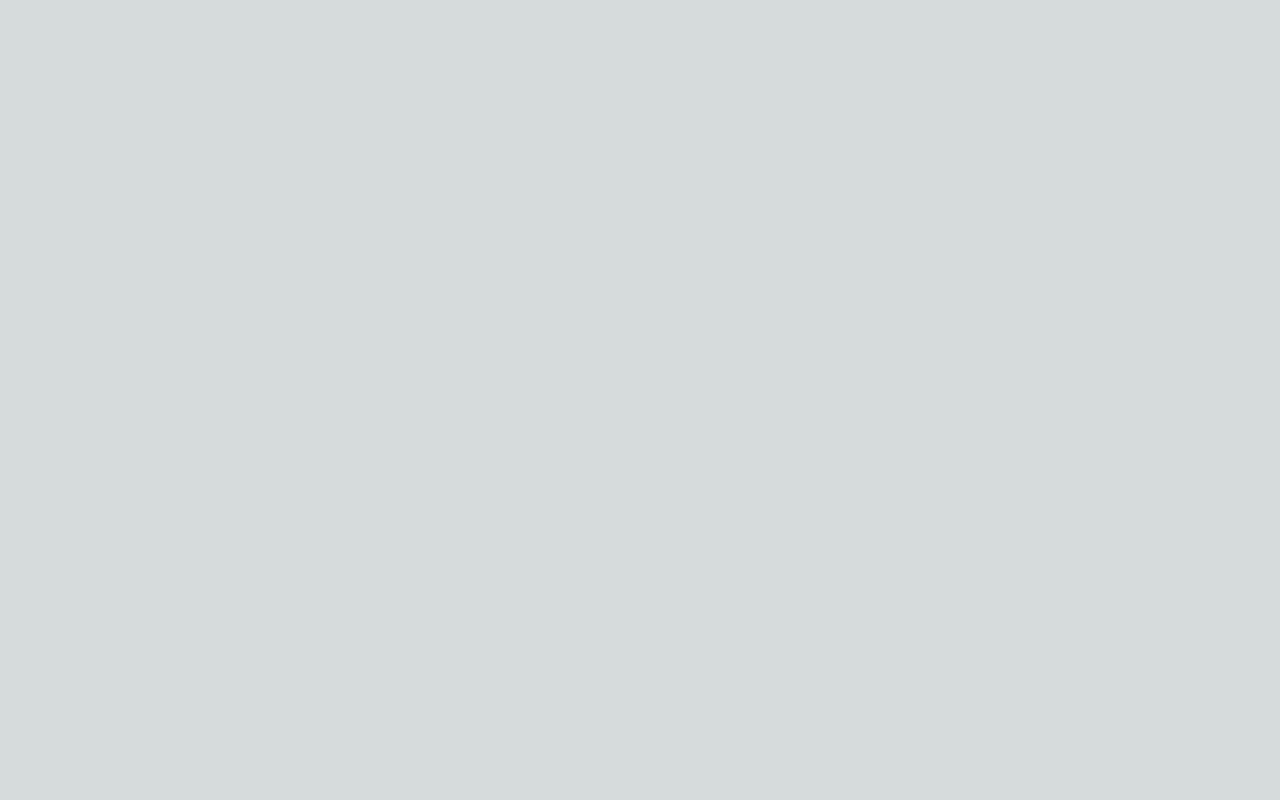
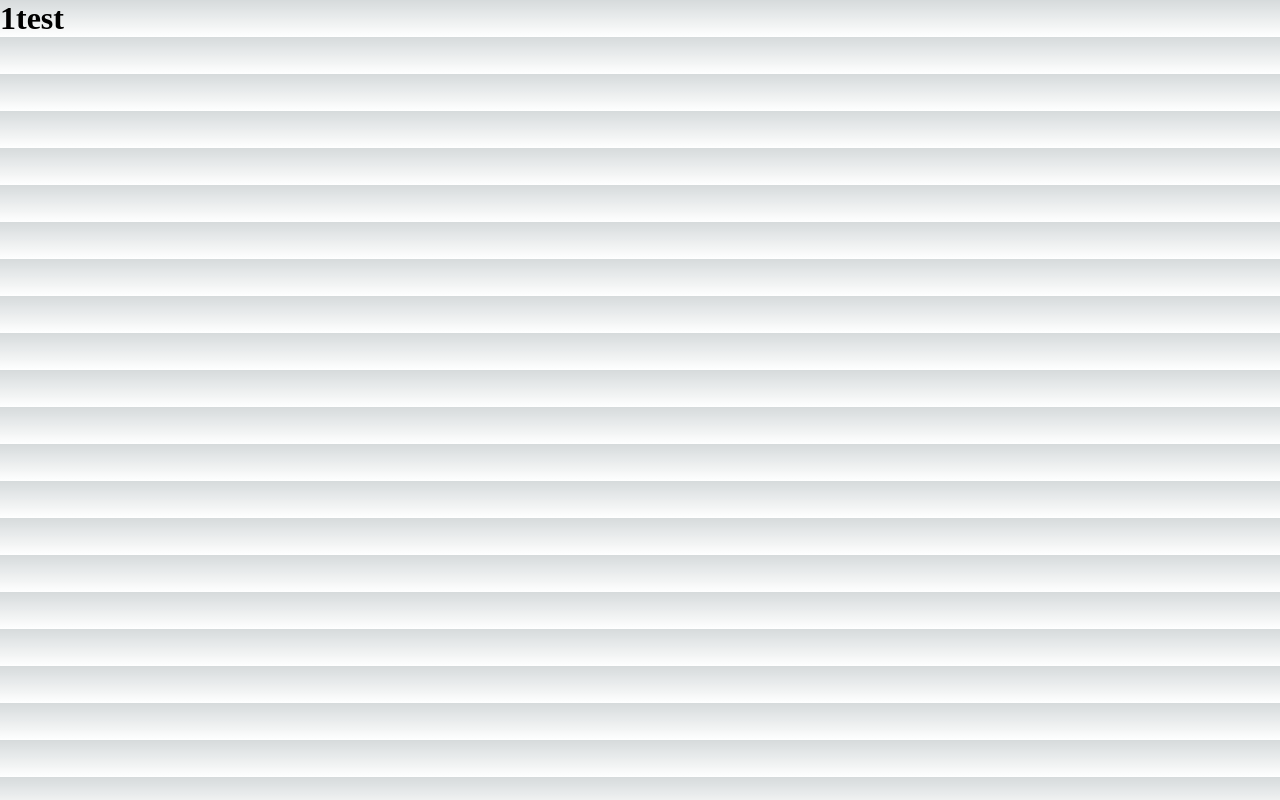
Before and after one commit to GrowTogether/grow-together-frontend, a Next.js app: page / in a window 1280 px wide. Built offline with nearby package versions, Linux system fonts and the light colour scheme.

Commit message:
feat: eslint+pretter 의존성 추가

```diff
--- a/pages/index.tsx
+++ b/pages/index.tsx
@@ -1,6 +1,7 @@
 export default function Home() {
   return (
     <>
+    <h1>1test</h1>
     </>
   );
 }
```
Also changed, not shown: package.json (+7 -4 lines), 1 other file (tests, documents, lock files or other folders).
